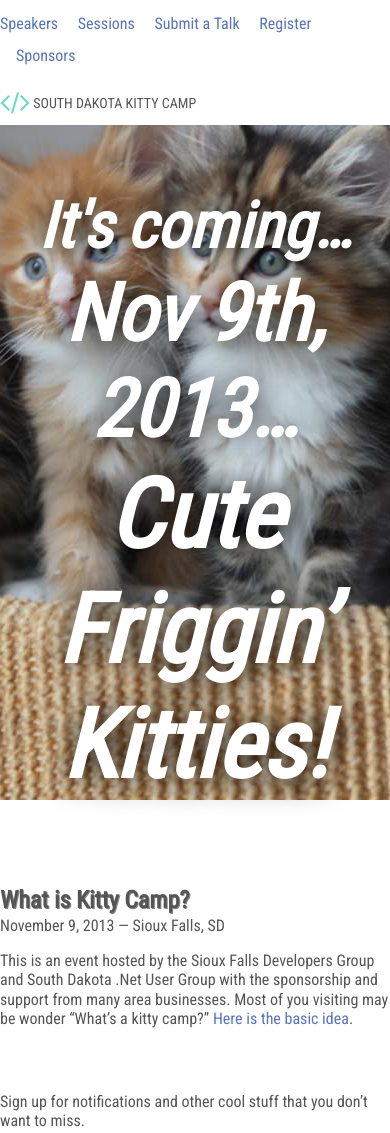
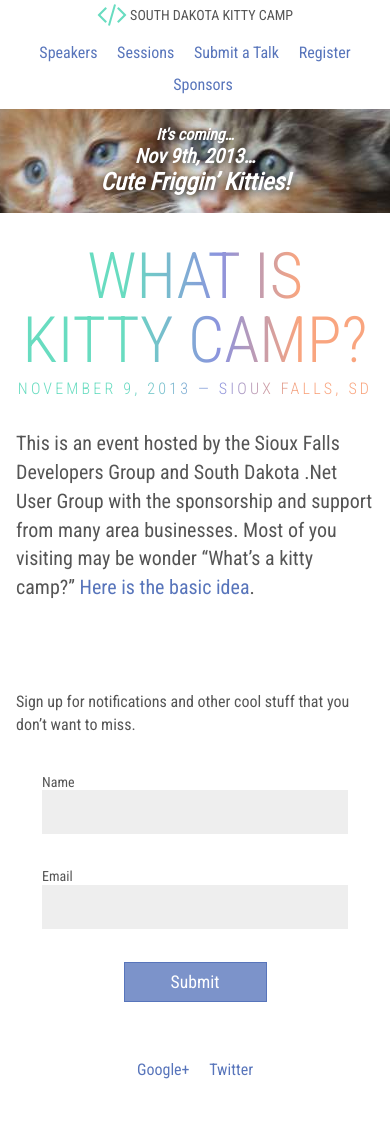
Before and after one commit to awayken/2013sdcodecamp, a plain HTML site: page index.html in a window 390 px wide. Shown: the top 1133 px of the page. After the commit the page ends 1094 px from the top, so only its background shows below. Drawn offline with Linux system fonts and the light colour scheme.

Commit message:
Rounded out the homepage styles and added responsiveness.

```diff
--- a/index.html
+++ b/index.html
@@ -12,6 +12,8 @@
 <body class="homepage">
     <header>
         <div class="content clearfix">
+            <h1><a href="/" class="logo"><i class="icon-code"></i> South Dakota Kitty Camp</a></h1>
+
             <nav>
                 <a href="/speakers">Speakers</a>
                 <a href="/sessions">Sessions</a>
@@ -19,8 +21,6 @@
                 <a href="http://sdcodecamp.eventbrite.com/">Register</a>
                 <a href="/sponsors">Sponsors</a>
             </nav>
-
-            <h1><a href="/" class="logo"><i class="icon-code"></i> South Dakota Kitty Camp</a></h1>
         </div>
     </header>
 
@@ -32,17 +32,17 @@
         </section>
 
         <section class="about"><div class="content">
-            <h2>What is Kitty Camp?</h2>
+            <h2 class="cutout">What is Kitty Camp?</h2>
 
-            <span class="date-location">November 9, 2013 &mdash; Sioux Falls, SD</span>
+            <span class="date-location cutout">November 9, 2013 &mdash; Sioux Falls, SD</span>
 
             <p>This is an event hosted by the Sioux Falls Developers Group and South Dakota .Net User Group with the sponsorship and support from many area businesses. Most of you visiting may be wonder &ldquo;What&rsquo;s a kitty camp?&rdquo; <a href="http://blogs.msdn.com/b/trobbins/archive/2004/12/12/280181.aspx" target="_blank">Here is the basic idea</a>.</p>
         </div></section>
 
         <section class="signup"><div class="content">
+            <p>Sign up for notifications and other cool stuff that you don&rsquo;t want to miss.</p>
+
             <form accept-charset="UTF-8" action="http://southdakotacodecamp.net/subscribers" class="horizontal" id="new_subscriber" method="post">
-                <p>Sign up for notifications and other cool stuff that you don&rsquo;t want to miss.</p>
-
                 <fieldset>
                     <label for="subscriber_name">Name</label>
                     <input id="subscriber_name" name="subscriber[name]" type="text">
--- a/styles/styles.css
+++ b/styles/styles.css
@@ -14,6 +14,7 @@
 
 body {
     background: white;
+    background-size: cover;
     color: #555555;
     font-family: "Roboto Condensed", sans-serif;
     font-size: 1em;
@@ -38,6 +39,22 @@ h1, h2, h3, h4, h5, h6 {
     text-shadow: #888888 1px 1px;
 }
 
+p, ol, ul, dl, address {
+    line-height: 1.44;
+    padding-bottom: 1em;
+}
+
+.clearfix:before, .clearfix:after {
+    content: " ";
+    display: table;
+}
+.clearfix:after {
+    clear: both;
+}
+.clearfix {
+    *zoom: 1;
+}
+
 .logo, .logo:link, .logo:visited {
     color: #555555;
     display: inline-block;
@@ -56,15 +73,66 @@ h1, h2, h3, h4, h5, h6 {
     vertical-align: sub;
 }
 
-.clearfix:before, .clearfix:after {
-    content: " ";
-    display: table;
+.cutout {
+    text-shadow: 0;
+    font-weight: 300;
+    text-transform: uppercase;
+    text-align: center;
+    background: -webkit-linear-gradient(left, #68dcc0 30%, #8c93de 57%, #f9a57f 79%);
+    -webkit-background-clip: text;
+    -webkit-text-fill-color: transparent;
+    text-shadow: none;
+    line-height: 1em;
 }
-.clearfix:after {
-    clear: both;
+
+
+
+
+/******************************************************************************
+    Forms
+******************************************************************************/
+label {
+    display: block;
+    font-size: .875em;
+    text-align: left;
 }
-.clearfix {
-    *zoom: 1;
+fieldset {
+    margin-bottom: 1em;
+}
+.horizontal fieldset {
+    display: inline-block;
+    max-width: 500px;
+    vertical-align: top;
+}
+.horizontal fieldset > button {
+    margin-top: 1em;
+}
+input[type="text"], input[type="date"], input[type="time"], input[type="datetime"], input[type="datetime-local"], input[type="url"], input[type="email"], input[type="number"], input[type="search"], input[type="file"], select, textarea, .textbox {
+    background: #eeeeee;
+    border: none;
+    color: #888888;
+    display: block;
+    font-size: .875em;
+    padding: 1em;
+    width: 100%;
+}
+button, .button, input[type="button"], input[type="submit"], input[type="reset"] {
+    background-color: #7c93ca;
+    border: 1px solid #5875bb;
+    color: white;
+    cursor: pointer;
+    font-size: .875em;
+    padding: 1em;
+}
+@media only screen and ( max-width: 550px ) {
+    .horizontal fieldset {
+        display: block;
+        max-width: none;
+        width: 100%;
+    }
+    .horizontal fieldset > button {
+        margin-top: 0;
+    }
 }
 
 
@@ -76,15 +144,18 @@ h1, h2, h3, h4, h5, h6 {
 .content {
     margin: 0 auto;
     max-width: 920px;
+    padding: 0 1em;
 }
 
 header {
     background: white;
+    position: relative;
 }
 header h1 {
-    float: left;
+    position: absolute;
     font-size: 1.0em;
-    margin: 0.5em 0;
+    left: 0;
+    top: 0.5em;
 }
 header nav {
     float: right;
@@ -96,6 +167,17 @@ header nav a {
 }
 header nav a:first-child {
     margin-left: 0;
+}
+@media only screen and ( max-width: 650px ) {
+    header {
+        text-align: center;
+    }
+    header h1 {
+        position: static;
+    }
+    header nav {
+        float: none;
+    }
 }
 
 #main section {
@@ -121,6 +203,17 @@ footer .follow a {
 footer .follow a:first-child {
     margin-left: 0;
 }
+@media only screen and ( max-width: 450px ) {
+    footer {
+        text-align: center;
+    }
+    footer .branding {
+        display: none;
+    }
+    footer .follow {
+        float: none;
+    }
+}
 
 
 
@@ -130,6 +223,11 @@ footer .follow a:first-child {
 ******************************************************************************/
 .homepage {
     background: url('images/homepage.jpg') no-repeat fixed center top;
+}
+@media only screen and ( max-width: 650px ) {
+    .homepage {
+        background-position: center -6em;
+    }
 }
 .homepage #main .hero {
     background: transparent;
@@ -143,6 +241,21 @@ footer .follow a:first-child {
     text-align: center;
     text-shadow: 2px 2px 0.5em black;
 }
+@media only screen and ( max-width: 850px ) {
+    .homepage #main .hero {
+        font-size: 3em;
+    }
+}
+@media only screen and ( max-width: 650px ) {
+    .homepage #main .hero {
+        font-size: 2em;
+    }
+}
+@media only screen and ( max-width: 450px ) {
+    .homepage #main .hero {
+        font-size: 1em;
+    }
+}
 .homepage #main .hero span {
     display: block;
 }
@@ -153,6 +266,44 @@ footer .follow a:first-child {
     font-size: 1.5em;
 }
 
+.homepage .about h2 {
+    font-size: 4em;
+    padding: .25em 0 .125em 0;
+}
+.homepage .about .date-location {
+    display: block;
+    letter-spacing: .2em;
+    margin-bottom: 2em;
+}
+.homepage .about p {
+    font-size: 1.25em;
+}
+
+.homepage .signup form {
+    padding: 0 1em 1em 1em;
+    text-align: center;
+}
+.homepage .signup form fieldset {
+    width: 40%;
+}
+.homepage .signup form fieldset > button {
+    font-size: 1.1em;
+    padding: .5em;
+    width: 100%;
+}
+.homepage .signup form fieldset:last-child {
+    width: 15%;
+}
+@media only screen and ( max-width: 550px ) {
+    .homepage .signup form fieldset {
+        width: 100%;
+    }
+    .homepage .signup form fieldset:last-child {
+        margin: 0 auto;
+        width: 50%;
+    }
+}
+
 
 
 
```
